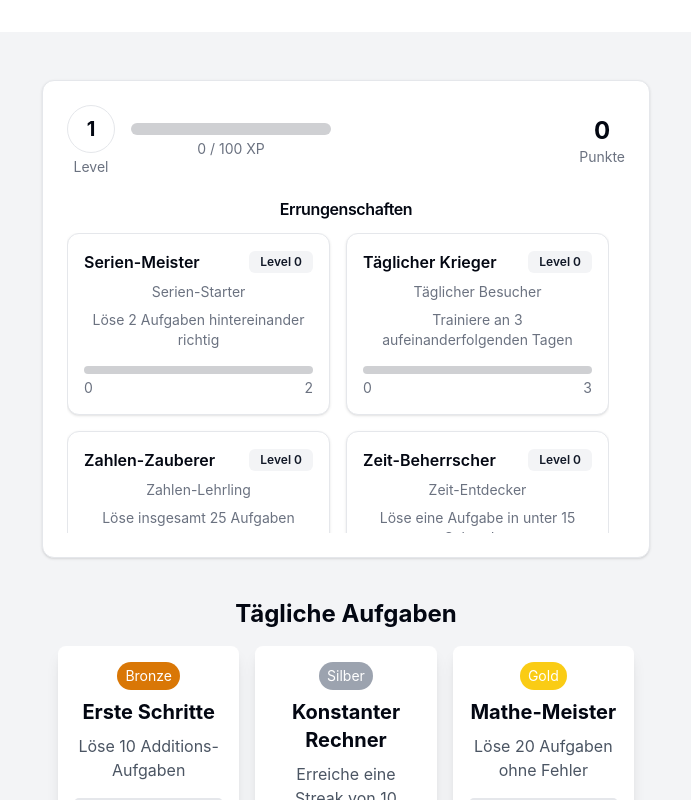
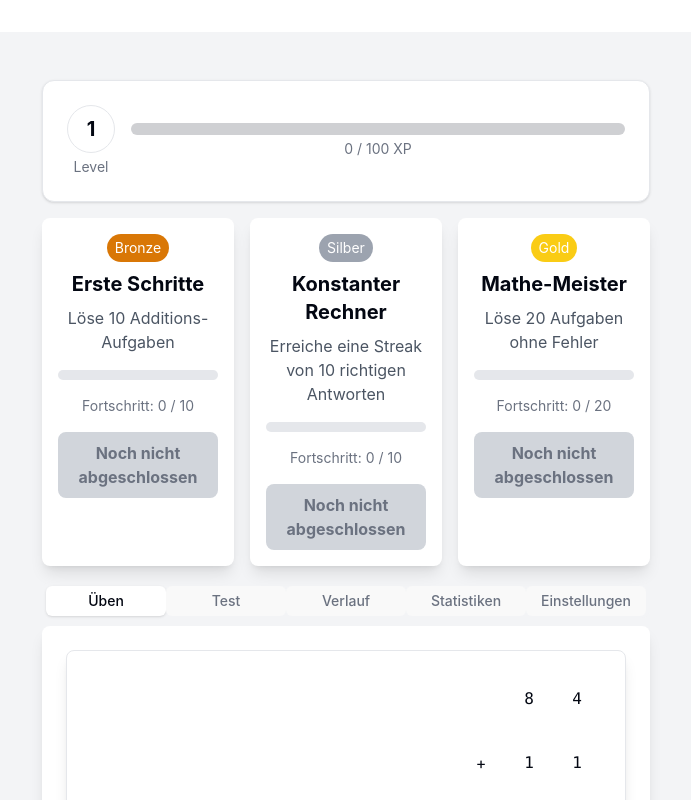
Before and after one commit to hanofzelbri/calculation-trainer, a React (Vite) app: page / in a window 1280 px wide. Shown: the top 800 px of the page, without its empty margins (294-985 px from the left). Built offline with nearby package versions, Linux system fonts and the light colour scheme.

Commit message:
Move achievements to statistic page

```diff
--- a/src/components/DailyQuests.tsx
+++ b/src/components/DailyQuests.tsx
@@ -63,9 +63,7 @@ const DailyQuests: React.FC = () => {
     const { quests, claimQuest } = useGameStore();
 
     return (
-        <div className="p-4">
-            <h2 className="text-2xl font-bold mb-4">Tägliche Aufgaben</h2>
-            <div className="grid grid-cols-3 gap-4">
+        <div className="grid grid-cols-3 gap-4 mb-4">
             {quests?.map((quest) => (
                 <QuestCard
                     key={quest.id}
@@ -74,7 +72,6 @@ const DailyQuests: React.FC = () => {
                 />
             ))}
         </div>
-        </div>
     );
 };
 
--- a/src/components/GameProgress.tsx
+++ b/src/components/GameProgress.tsx
@@ -1,25 +1,21 @@
 import React from 'react';
 import { useGameStore } from '../store/gameStore';
-import { Card, CardContent, CardHeader, CardTitle } from "@/components/ui/card";
+import { Card, CardContent, CardHeader } from "@/components/ui/card";
 import { Progress } from "@/components/ui/progress";
 import { Badge } from "@/components/ui/badge";
-import { ScrollArea } from "@/components/ui/scroll-area";
 
 export const GameProgress: React.FC = () => {
     const {
         level,
         experience,
-        experienceToNextLevel,
-        achievements,
-        score
+        experienceToNextLevel
     } = useGameStore();
 
     const experiencePercentage = (experience / experienceToNextLevel) * 100;
 
     return (
-        <Card className="w-full mb-6">
+        <Card className="w-full mb-4">
             <CardHeader>
-                <div className="flex items-center justify-between">
                 <div className="flex items-center space-x-4">
                     <div className="flex flex-col items-center">
                         <Badge variant="outline" className="w-12 h-12 rounded-full flex items-center justify-center text-xl font-bold">
@@ -34,69 +30,7 @@ export const GameProgress: React.FC = () => {
                         </p>
                     </div>
                 </div>
-                    <div className="flex flex-col items-center">
-                        <span className="text-2xl font-bold">{score}</span>
-                        <span className="text-sm text-muted-foreground">Punkte</span>
-                    </div>
-                </div>
             </CardHeader>
-            <CardContent>
-                <CardTitle className="mb-4">Errungenschaften</CardTitle>
-                <ScrollArea className="h-[300px] pr-4">
-                    <div className="grid grid-cols-2 gap-4">
-                        {achievements.map(achievement => {
-                            const currentLevel = achievement.levels[achievement.currentLevel];
-
-                            // Calculate current level progress
-                            const prevLevel = achievement.levels[achievement.currentLevel - 1];
-                            const currentLevelProgress = prevLevel
-                                ? ((achievement.progress - prevLevel.requirement) / (currentLevel.requirement - prevLevel.requirement)) * 100
-                                : (achievement.progress / currentLevel.requirement) * 100;
-
-                            // Calculate current level progress values
-                            const currentProgress = prevLevel
-                                ? (achievement.progress - prevLevel.requirement)
-                                : achievement.progress;
-                            const levelRequirement = currentLevel
-                                ? (currentLevel.requirement - (prevLevel ? prevLevel.requirement : 0))
-                                : 'Max';
-
-                            return (
-                                <Card key={achievement.id} className="transition-colors">
-                                    <CardContent className="p-4">
-                                        <div className="flex items-center justify-between mb-2">
-                                            <h4 className="font-semibold">{achievement.baseTitle}</h4>
-                                            <Badge variant="secondary">
-                                                Level {achievement.currentLevel}
-                                            </Badge>
-                                        </div>
-                                        {currentLevel && (
-                                            <>
-                                                <p className="text-sm text-muted-foreground mb-2">
-                                                    {currentLevel.name}
-                                                </p>
-                                                <p className="text-sm text-muted-foreground mb-4">
-                                                    {currentLevel.description}
-                                                </p>
-                                            </>
-                                        )}
-                                        <div>
-                                            <Progress
-                                                value={currentLevelProgress}
-                                                className="h-2 mb-1"
-                                            />
-                                            <div className="flex justify-between text-sm text-muted-foreground">
-                                                <span>{currentProgress}</span>
-                                                <span>{levelRequirement}</span>
-                                            </div>
-                                        </div>
-                                    </CardContent>
-                                </Card>
-                            );
-                        })}
-                    </div>
-                </ScrollArea>
-            </CardContent>
         </Card>
     );
 };
--- a/src/components/StatisticsView.tsx
+++ b/src/components/StatisticsView.tsx
@@ -1,8 +1,11 @@
 import React from 'react';
 import { useStatisticsStore } from '../store/statisticsStore';
+import { useGameStore } from '../store/gameStore';
 import { Operation } from '../types/calculations';
-import { Card, CardContent, CardHeader } from "../components/ui/card";
+import { Card, CardContent, CardHeader, CardTitle } from "../components/ui/card";
 import { Separator } from "../components/ui/separator";
+import { Progress } from "@/components/ui/progress";
+import { Badge } from "@/components/ui/badge";
 
 const formatTime = (ms: number): string => {
     if (ms === Infinity) return '-';
@@ -89,6 +92,8 @@ const GlobalStats: React.FC = () => {
 };
 
 export const StatisticsView: React.FC = () => {
+    const { achievements } = useGameStore();
+
     return (
         <div className="space-y-6">
             <GlobalStats />
@@ -98,6 +103,66 @@ export const StatisticsView: React.FC = () => {
                     <OperationStatsCard key={operation} operation={operation} />
                 ))}
             </div>
+            <Separator className="my-6" />
+            <Card>
+                <CardHeader>
+                    <CardTitle>Errungenschaften</CardTitle>
+                </CardHeader>
+                <CardContent>
+                    <div className="grid grid-cols-1 md:grid-cols-3 gap-4">
+                        {achievements.map(achievement => {
+                            const currentLevel = achievement.levels[achievement.currentLevel];
+
+                            // Calculate current level progress
+                            const prevLevel = achievement.levels[achievement.currentLevel - 1];
+                            const currentLevelProgress = prevLevel
+                                ? ((achievement.progress - prevLevel.requirement) / (currentLevel.requirement - prevLevel.requirement)) * 100
+                                : (achievement.progress / currentLevel.requirement) * 100;
+
+                            // Calculate current level progress values
+                            const currentProgress = prevLevel
+                                ? (achievement.progress - prevLevel.requirement)
+                                : achievement.progress;
+                            const levelRequirement = currentLevel
+                                ? (currentLevel.requirement - (prevLevel ? prevLevel.requirement : 0))
+                                : 'Max';
+
+                            return (
+                                <Card key={achievement.id} className="transition-colors">
+                                    <CardContent className="p-4">
+                                        <div className="flex items-center justify-between mb-2">
+                                            <h4 className="font-semibold">{achievement.baseTitle}</h4>
+                                            <Badge variant="secondary">
+                                                Level {achievement.currentLevel}
+                                            </Badge>
+                                        </div>
+                                        {currentLevel && (
+                                            <>
+                                                <p className="text-sm text-muted-foreground mb-2">
+                                                    {currentLevel.name}
+                                                </p>
+                                                <p className="text-sm text-muted-foreground mb-4">
+                                                    {currentLevel.description}
+                                                </p>
+                                            </>
+                                        )}
+                                        <div>
+                                            <Progress
+                                                value={currentLevelProgress}
+                                                className="h-2 mb-1"
+                                            />
+                                            <div className="flex justify-between text-sm text-muted-foreground">
+                                                <span>{currentProgress}</span>
+                                                <span>{levelRequirement}</span>
+                                            </div>
+                                        </div>
+                                    </CardContent>
+                                </Card>
+                            );
+                        })}
+                    </div>
+                </CardContent>
+            </Card>
         </div>
     );
 };
```
Lines whose indentation alone changed are shown as unchanged.
